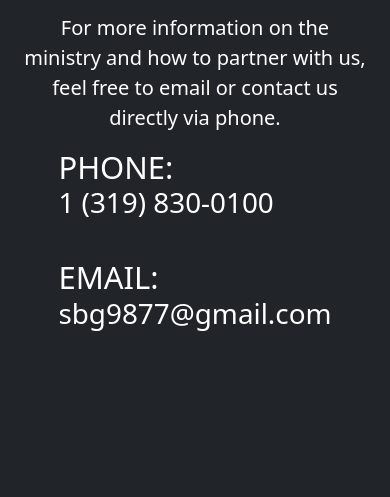
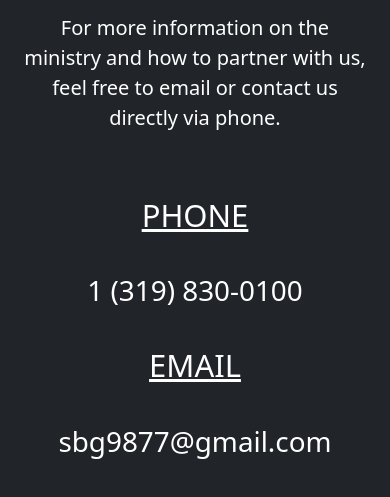
Before and after one commit to harberts01/IslesOfHope, a website: page contact.html in a window 390 px wide. Shown: the part 323-820 px from the top of the page. Drawn offline with nearby package versions, Linux system fonts and the light colour scheme.

Commit message:
Edited PHONE & EMAIL to be horizontal

```diff
--- a/contact.html
+++ b/contact.html
@@ -45,7 +45,7 @@
 
 <div class="container">
     <div class="row">
-        <div class="col">
+        <div class="col mb-5">
             <p class="display-1 text-center">Contact Us</p>
             <p class="text-center fs-5">For more information on the ministry and how to partner with us,
                 feel free to email or contact us directly via phone.
@@ -53,12 +53,10 @@
         </div>
     </div>
     <div class="row">
-        <div class="col"></div>
-        <div class="col text-start">
-            <p><span class="display-5">PHONE:</span><br><span class="display-6">1 (319) 830-0100</span></p><br>
-            <p><span class="display-5">EMAIL:</span><br><span class="display-6">sbg9877@gmail.com</span></p>
+        <div class="col text-center">
+            <p><span class="display-5 text-decoration-underline">PHONE</span></p><br><p class="display-6">1 (319) 830-0100</p><br>
         </div>
-        <div class="col"></div>
+        <div class="col text-center"><p><span class="display-5 text-decoration-underline">EMAIL</span></p><br><p class="display-6">sbg9877@gmail.com</p></div>
     </div>
 </div>
 
```
